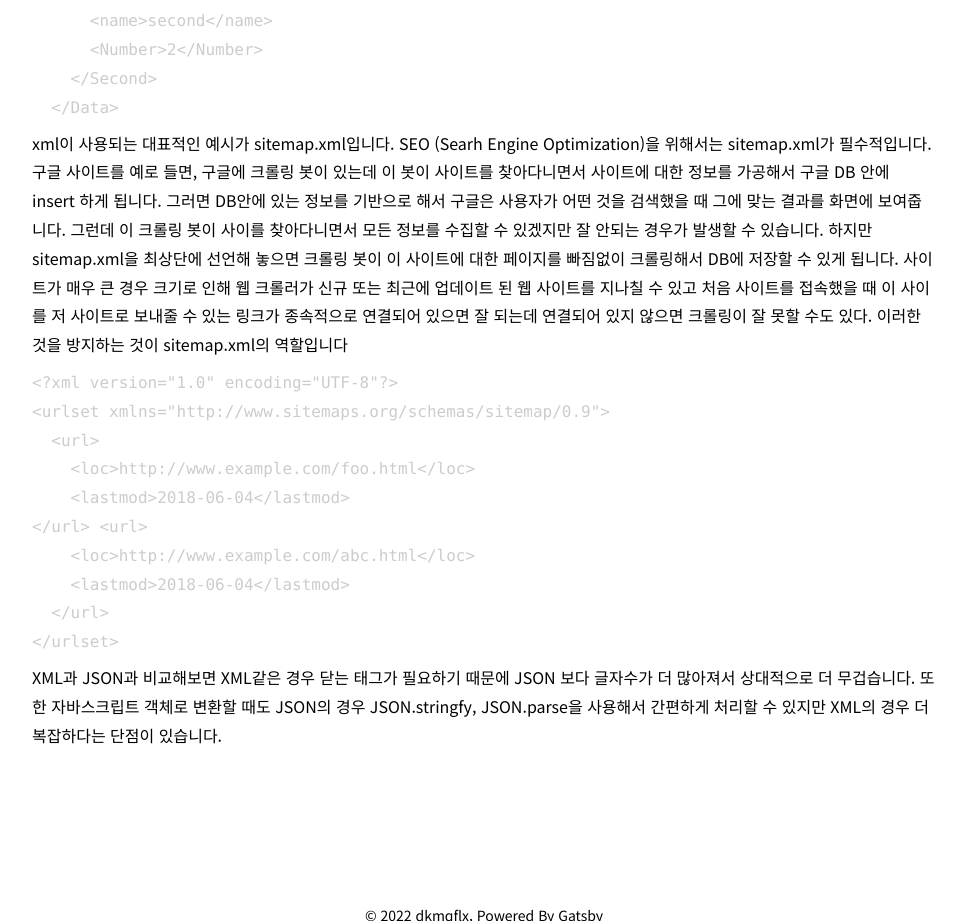
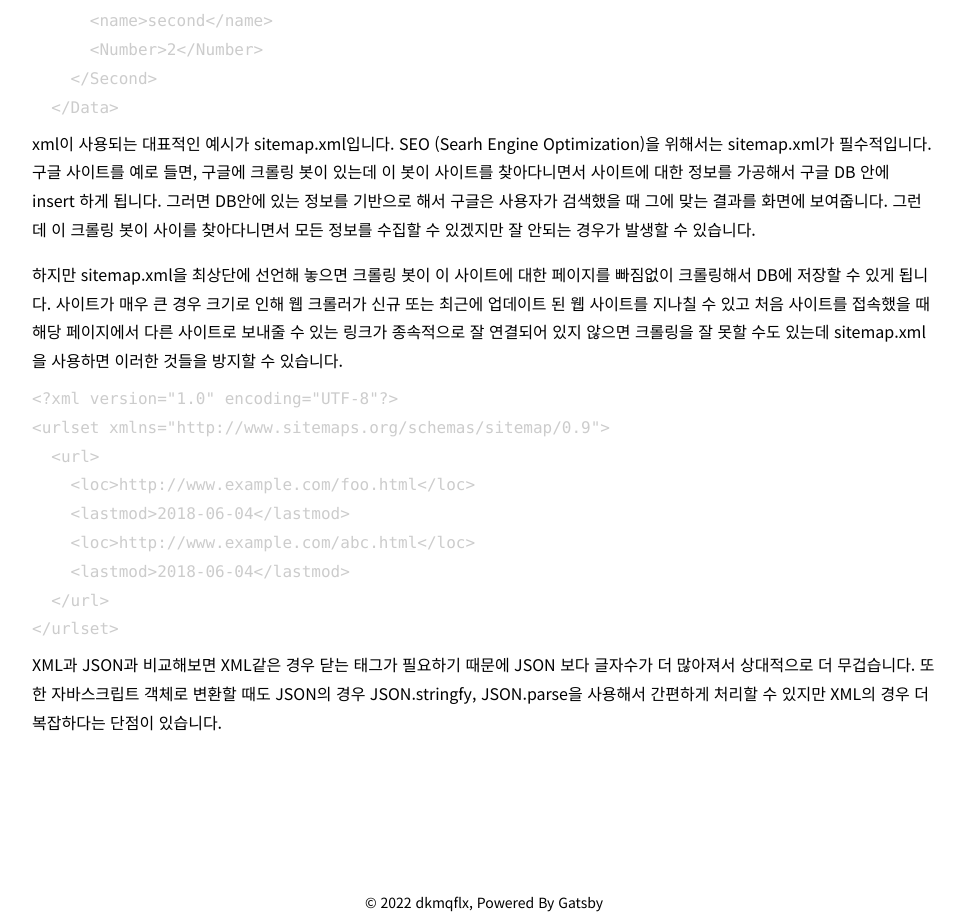
Before and after one commit to dkmqflx/gatsby-blog, a Gatsby site: page /js-json-xml/ in a window 1280 px wide. Shown: the part 2125-3046 px from the top of the page, without its empty margins (156-1121 px from the left). Built offline with nearby package versions, Linux system fonts and the light colour scheme; Gatsby itself is replaced by a stand-in of ours; some packages are replaced by stand-ins of ours; code samples lack their colours.

Commit message:
post: update contents

````diff
--- a/contents/js-json-xml.md
+++ b/contents/js-json-xml.md
@@ -75,7 +75,9 @@ XML은 열린 태그 닫힌 태그로 이루어진 구조의 데이터를 의미
 
 ```
 
-xml이 사용되는 대표적인 예시가 sitemap.xml입니다. SEO (Searh Engine Optimization)을 위해서는 sitemap.xml가 필수적입니다. 구글 사이트를 예로 들면, 구글에 크롤링 봇이 있는데 이 봇이 사이트를 찾아다니면서 사이트에 대한 정보를 가공해서 구글 DB 안에 insert 하게 됩니다. 그러면 DB안에 있는 정보를 기반으로 해서 구글은 사용자가 어떤 것을 검색했을 때 그에 맞는 결과를 화면에 보여줍니다. 그런데 이 크롤링 봇이 사이를 찾아다니면서 모든 정보를 수집할 수 있겠지만 잘 안되는 경우가 발생할 수 있습니다. 하지만 sitemap.xml을 최상단에 선언해 놓으면 크롤링 봇이 이 사이트에 대한 페이지를 빠짐없이 크롤링해서 DB에 저장할 수 있게 됩니다. 사이트가 매우 큰 경우 크기로 인해 웹 크롤러가 신규 또는 최근에 업데이트 된 웹 사이트를 지나칠 수 있고 처음 사이트를 접속했을 때 이 사이를 저 사이트로 보내줄 수 있는 링크가 종속적으로 연결되어 있으면 잘 되는데 연결되어 있지 않으면 크롤링이 잘 못할 수도 있다. 이러한 것을 방지하는 것이 sitemap.xml의 역할입니다
+xml이 사용되는 대표적인 예시가 sitemap.xml입니다. SEO (Searh Engine Optimization)을 위해서는 sitemap.xml가 필수적입니다. 구글 사이트를 예로 들면, 구글에 크롤링 봇이 있는데 이 봇이 사이트를 찾아다니면서 사이트에 대한 정보를 가공해서 구글 DB 안에 insert 하게 됩니다. 그러면 DB안에 있는 정보를 기반으로 해서 구글은 사용자가 검색했을 때 그에 맞는 결과를 화면에 보여줍니다. 그런데 이 크롤링 봇이 사이를 찾아다니면서 모든 정보를 수집할 수 있겠지만 잘 안되는 경우가 발생할 수 있습니다.
+
+하지만 sitemap.xml을 최상단에 선언해 놓으면 크롤링 봇이 이 사이트에 대한 페이지를 빠짐없이 크롤링해서 DB에 저장할 수 있게 됩니다. 사이트가 매우 큰 경우 크기로 인해 웹 크롤러가 신규 또는 최근에 업데이트 된 웹 사이트를 지나칠 수 있고 처음 사이트를 접속했을 때 해당 페이지에서 다른 사이트로 보내줄 수 있는 링크가 종속적으로 잘 연결되어 있지 않으면 크롤링을 잘 못할 수도 있는데 sitemap.xml을 사용하면 이러한 것들을 방지할 수 있습니다.
 
 ```xml
 <?xml version="1.0" encoding="UTF-8"?>
@@ -83,7 +85,6 @@ xml이 사용되는 대표적인 예시가 sitemap.xml입니다. SEO (Searh Engi
   <url>
     <loc>http://www.example.com/foo.html</loc>
     <lastmod>2018-06-04</lastmod>
-</url> <url>
     <loc>http://www.example.com/abc.html</loc>
     <lastmod>2018-06-04</lastmod>
   </url>
````
